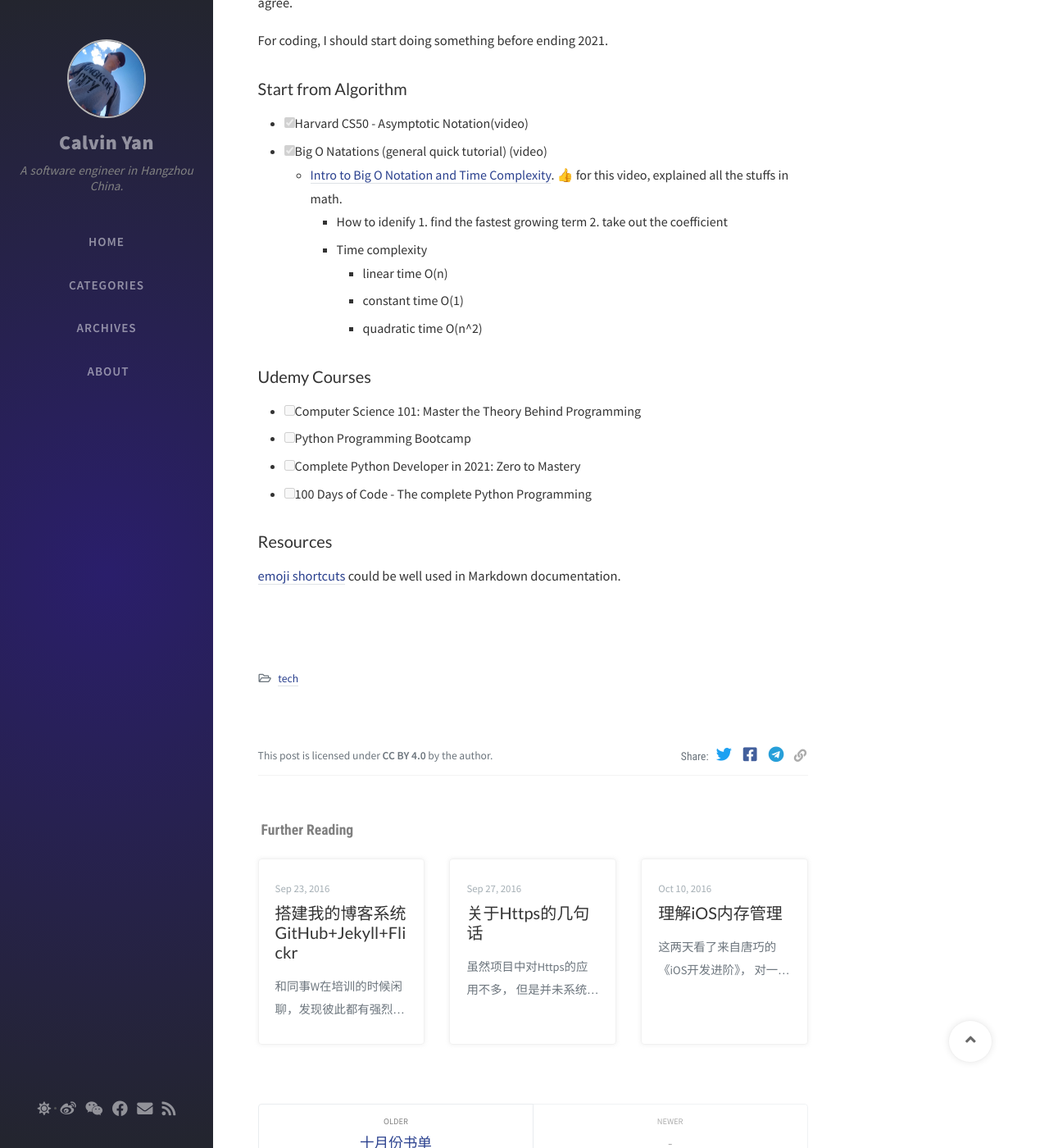
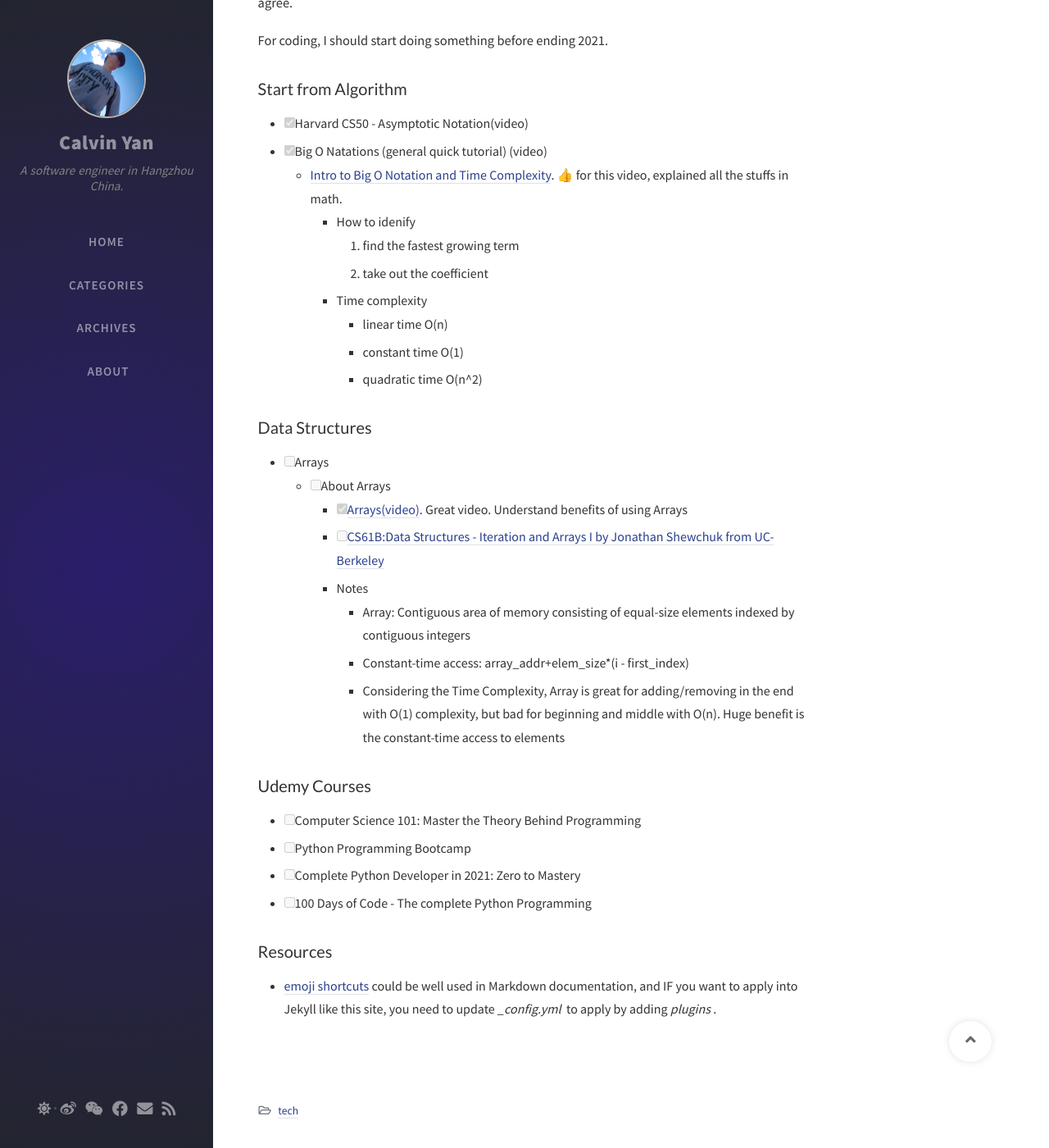
Before and after one commit to hicalvin/hicalvin.github.io, a Jekyll site: the page built from _posts/2021-10-28-abc_always_being_coding.md, in a window 1280 px wide and 1400 px high, scrolled down 462 px. Shown: the whole window at 82% size. Built offline with Jekyll 4.4.1, drawn with Linux system fonts in a browser that asks for light colours; nearby versions of some CDN libraries; emoji names are drawn with the system emoji font; comment, search, counter and statistics services are not loaded; some of the changed text lies outside the part shown.

Commit message:
update ABC with format adjustment

```diff
--- a/_posts/2021-10-28-abc_always_being_coding.md
+++ b/_posts/2021-10-28-abc_always_being_coding.md
@@ -19,12 +19,23 @@
 - [x] Big O Natations (general quick tutorial) (video)
   - [Intro to Big O Notation and Time Complexity](https://www.youtube.com/watch?v=D6xkbGLQesk). :thumbsup: for this video, explained all the stuffs in math.
     - How to idenify
-            1. find the fastest growing term
-            2. take out the coefficient
+      1. find the fastest growing term
+      2. take out the coefficient
     - Time complexity
       - linear time O(n)
       - constant time O(1)
       - quadratic time O(n^2)
+
+### Data Structures
+
+- [ ] Arrays
+  - [ ] About Arrays
+    - [x] [Arrays(video)](https://www.coursera.org/lecture/data-structures/arrays-OsBSF). Great video. Understand benefits of using Arrays
+    - [ ] [CS61B:Data Structures - Iteration and Arrays I by Jonathan Shewchuk from UC-Berkeley](https://archive.org/details/ucberkeley_webcast_Wp8oiO_CZZE)
+    - Notes
+      - Array: Contiguous area of memory consisting of equal-size elements indexed by contiguous integers
+      - Constant-time access: array_addr+elem_size*(i - first_index)
+      - Considering the Time Complexity, Array is great for adding/removing in the end with O(1) complexity, but bad for beginning and middle with O(n). Huge benefit is the constant-time access to elements
 
 ### Udemy Courses
 
@@ -35,4 +46,4 @@
 
 ### Resources
 
-[emoji shortcuts](https://github.com/ikatyang/emoji-cheat-sheet/blob/master/README.md) could be well used in Markdown documentation.
+- [emoji shortcuts](https://github.com/ikatyang/emoji-cheat-sheet/blob/master/README.md) could be well used in Markdown documentation, and IF you want to apply into Jekyll like this site, you need to update *_config.yml* to apply by adding *plugins*.
```
Also changed, not shown: other parts of _posts/2021-10-28-abc_always_being_coding.md (+1 -1 lines).
